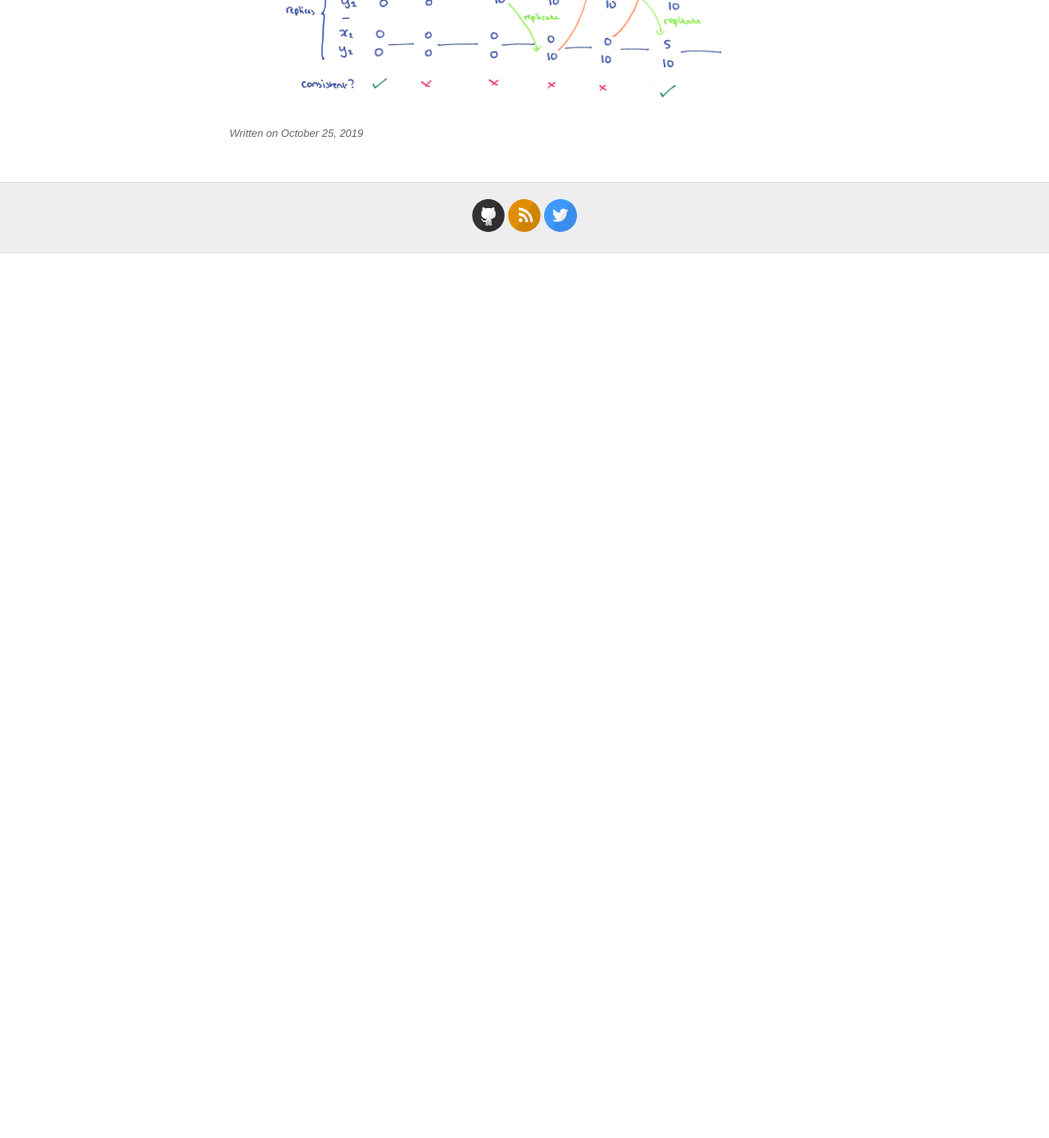
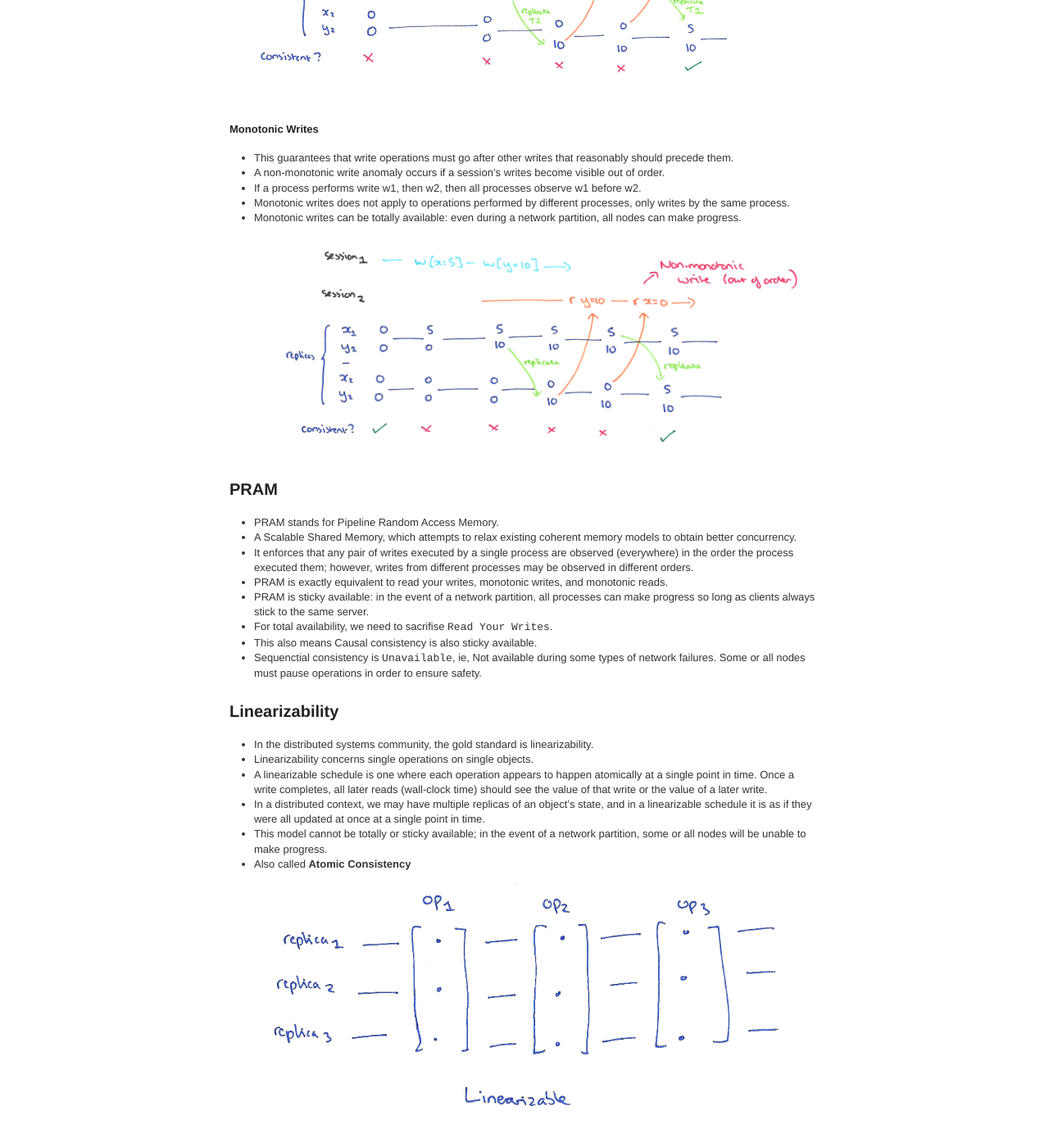
Before and after one commit to ritsz/ritsz.github.io, a Jekyll site: the page built from _posts/2019-10-25-Consistency.md, in a window 1280 px wide and 1400 px high, scrolled down 3180 px. Shown: the top 1389 px of the window at 82% size. Built offline with Jekyll 4.4.1, drawn with Linux system fonts in a browser that asks for light colours; before the commit the page ends 3489 px from its top, so only the background shows below that; some of the changed text lies outside the part shown.

Commit message:
Consistency, part 3

```diff
--- a/_posts/2019-10-25-Consistency.md
+++ b/_posts/2019-10-25-Consistency.md
@@ -20,36 +20,90 @@ category:
 ### Sequential Consistency
 * `The result of any execution is the same as if the operations of all the processors were executed in some sequential order, and the operations of each individual processor appear in this sequence in the order specified by its program.` - Leslie Lamport
 * What the above statement means is, that, for each thread, operations need to happen in program order. A thread `T1` with operations `A1`, `B1` and `C1` will have to execute these operations in that sequence. Across multiple processors, the sequence is undefined. Thread `T2` with operations `A2` and `B2`, can be scheduled in anyway with respect to thread `T1` as long as `A2` and `B2` maintain their mutual order between themselves. `Sequential consistency gaurantees Program Order.`
+* A process in a sequentially consistent system may be far ahead, or behind, of other processes. For instance, they may read arbitrarily stale state. However, once a process A has observed some operation from process B, it can never observe a state prior to B.
 * In the image below, write from P1 and P2 may be scheduled in any order amongst themselves, but once an ordering has been decided, P3 and P4 should see them in the same order.
 ![Sequential consistency]({{ site.url }}/images/Sequential-Consistency.PNG)
 
 ### Causal Consistency
 * Causal consistency can be defined as a model that captures the causal relationships between operations in the system and guarantees that each process can observe those causally related operations in common causal order.
 *  If there is an operation or event A that causes another operation B, then causal consistency provides an assurance that each other process of the system observes operation A before observing operation B.
+*  Causal consistency stems from Lamport’s definition of the happens-before relation, which captures the notion of potential causality by relating an operation to previous operations by the same process, and to operations on other processes whose effects could have been visible thanks to messages exchanged between those processes.
 * Causal consistency is a weaker consistency model than Sequential consistency, because Sequential consistency expects all processes to observe not just causally related writes but all write operations in common order.
 * Causal consistency is stronger than __PRAM consistency__, which requires only the `write operations that are done by a single process to be observed in common order by each other process`.
 * *It follows that when a system is sequentially consistent, it is also causally consistent. Additionally, causal consistency implies PRAM consistency, but not vice versa.
 * Write operation `W(x)2` is caused by an earlier write `W(x)1`, and it means that these two writes `W(x)1` and `W(x)2` are causally related as process `P2` observes, reads, the earlier write `W(x)1` that is done by process `P1`. Thus, every other process observes `W(x)1` first before observing `W(x)2`.
 * Also, another thing to notice is that the two write operations `W(x)2` and `W(x)3`, with no intervening read operations, are concurrent since processes `P3` and `P4` observe, read, them in different orders.
 ![Causal consistency]({{ site.url }}/images/Causal-Consistency.PNG)
-* There are four different session guarantees that are ensured and guaranteed by the causal consistency model. Those guarantees are summarized below:
+* There are four different session guarantees that are ensured and guaranteed by the causal consistency model. Those guarantees are summarized below (note that by session, we basically mean a process that is interacting with the datastore from where data is being read and written to):
 
 ##### Read Your Writes
 * This means that preceding write operations are indicated and reflected by the following read operations.
-* The Read Your Writes guarantee ensures that whenever a client reads a value after updating it, it sees that value
+* The Read Your Writes guarantee ensures that whenever a client reads a value after updating it, it sees that value.
+* If a process performs a write w, then that same process performs a subsequent read r, then r must observe w’s effects.
+* Note that read your writes does not apply to operations performed by different processes. There is no guarantee, for instance, that if process 1 writes a value successfully, that process 2 will subsequently observe that write.
+* Read your writes is `sticky available`, ie, if a network partition occurs, every node can make progress, so long as clients never change (stick to) which server they talk to.
 ![Read Your Writes]({{ site.url }}/images/Read-Your-Writes.PNG)
 
 ##### Monotonic Reads
 * This implies that an up-to-date increasing set of write operations is guaranteed to be indicated by later read operations.
 * A non-monotonic read anomaly occurs within a session when a read of some object returns a given version, and a subsequent read of the same object returns an earlier version.
+* If a process performs read r1, then r2, then r2 cannot observe a state prior to the writes which were reflected in r1; intuitively, reads cannot go backwards.
+* Monotonic reads does not apply to operations performed by different processes, only reads by the same process.
+* Monotonic reads can be totally available: even during a network partition, all nodes can make progress.
 ![Monotonic Reads]({{ site.url }}/images/Monotonic-Read.PNG)
 
 ##### Writes Follow Reads
 * This provides an assurance that write operations follow and come after reads by which they are influenced.
 * A non-monotonic transaction anomaly occurs if a session observes the effect of transaction T1 and then commits T2, and another session sees the effects of T2 but not T1. The Writes Follow Reads guarantee prevents these anomalies.
+* Also known as __Session Causality__.
+* If a process reads a value `v`, which came from a write `w1`, and later performs write `w2`, then `w2` must be visible __AFTER__ `w1`. Once you’ve read something, you can’t change that read’s past.
+* Writes follow reads is a totally available property. Every node can make progress regardless of network partitions.
 ![Writes-Follow-Reads]({{ site.url }}/images/Writes-Follow-Reads.PNG)
 
 ##### Monotonic Writes
 * This guarantees that write operations must go after other writes that reasonably should precede them.
 * A non-monotonic write anomaly occurs if a session’s writes become visible out of order.
+* If a process performs write w1, then w2, then all processes observe w1 before w2.
+* Monotonic writes does not apply to operations performed by different processes, only writes by the same process.
+* Monotonic writes can be totally available: even during a network partition, all nodes can make progress.
 ![Monotonic Writes]({{ site.url }}/images/Monotonic-Write.PNG)
+
+### PRAM
+* PRAM stands for Pipeline Random Access Memory.
+* A Scalable Shared Memory, which attempts to relax existing coherent memory models to obtain better concurrency.
+* It enforces that any pair of writes executed by a single process are observed (everywhere) in the order the process executed them; however, writes from different processes may be observed in different orders.
+* PRAM is exactly equivalent to read your writes, monotonic writes, and monotonic reads.
+* PRAM is sticky available: in the event of a network partition, all processes can make progress so long as clients always stick to the same server.
+* For total availability, we need to sacrifise `Read Your Writes`.
+* This also means Causal consistency is also sticky available.
+* Sequenctial consistency is `Unavailable`, ie, Not available during some types of network failures. Some or all nodes must pause operations in order to ensure safety.
+
+### Linearizability
+* In the distributed systems community, the gold standard is linearizability.
+* Linearizability concerns single operations on single objects.
+* A linearizable schedule is one where each operation appears to happen atomically at a single point in time. Once a write completes, all later reads (wall-clock time) should see the value of that write or the value of a later write.
+* In a distributed context, we may have multiple replicas of an object’s state, and in a linearizable schedule it is as if they were all updated at once at a single point in time.
+* This model cannot be totally or sticky available; in the event of a network partition, some or all nodes will be unable to make progress.
+* Also called __Atomic Consistency__
+![Linearizable]({{ site.url }}/images/Linearizable.png)
+
+### Serializability
+* In the database systems community, the gold standard is serializability.
+* Informally, serializability means that transactions appear to have occurred in some total order.
+* It is also a multi-object property: operations can act on multiple objects in the system.
+* Serializability is a transactional model: operations (usually termed “transactions”) can involve several primitive sub-operations performed in order.
+* Serializability guarantees that operations take place atomically: a transaction’s sub-operations do not appear to interleave with sub-operations from other transactions.
+* It’s the highest form of isolation between transactions.
+* Serializability cannot be totally or sticky available
+* Serializability does not require a per-process order between transactions. A process can observe a write, then fail to observe that same write in a subsequent transaction. In fact, a process can fail to observe its own prior writes, if those writes occurred in different transactions.
+![Serializable]({{ site.url }}/images/Serializable.png)
+
+* __Strict serializability__ is serializability & linearizability combined – the transactions are ordered according to real time. It’s what you’d get if your database had only a single thread and processed transactions one-at-a-time in order of submission on that thread.
+
+![All_Serializations]({{ site.url }}/images/All_Serializations.PNG)
+
+
+### References
+1. [Jespen.io](https://jepsen.io/consistency)
+2. [The Morning Paper](https://blog.acolyer.org/2016/02/26/distributed-consistency-and-session-anomalies/)
+3. [University of Helsinki - Distributed Systems: Replication and Consistency](https://www.cs.helsinki.fi/webfm_send/1256)
```
Also changed, not shown: images/All_Serializations.PNG (added), images/Linearizable.png (added), images/Serializable.png (added).
